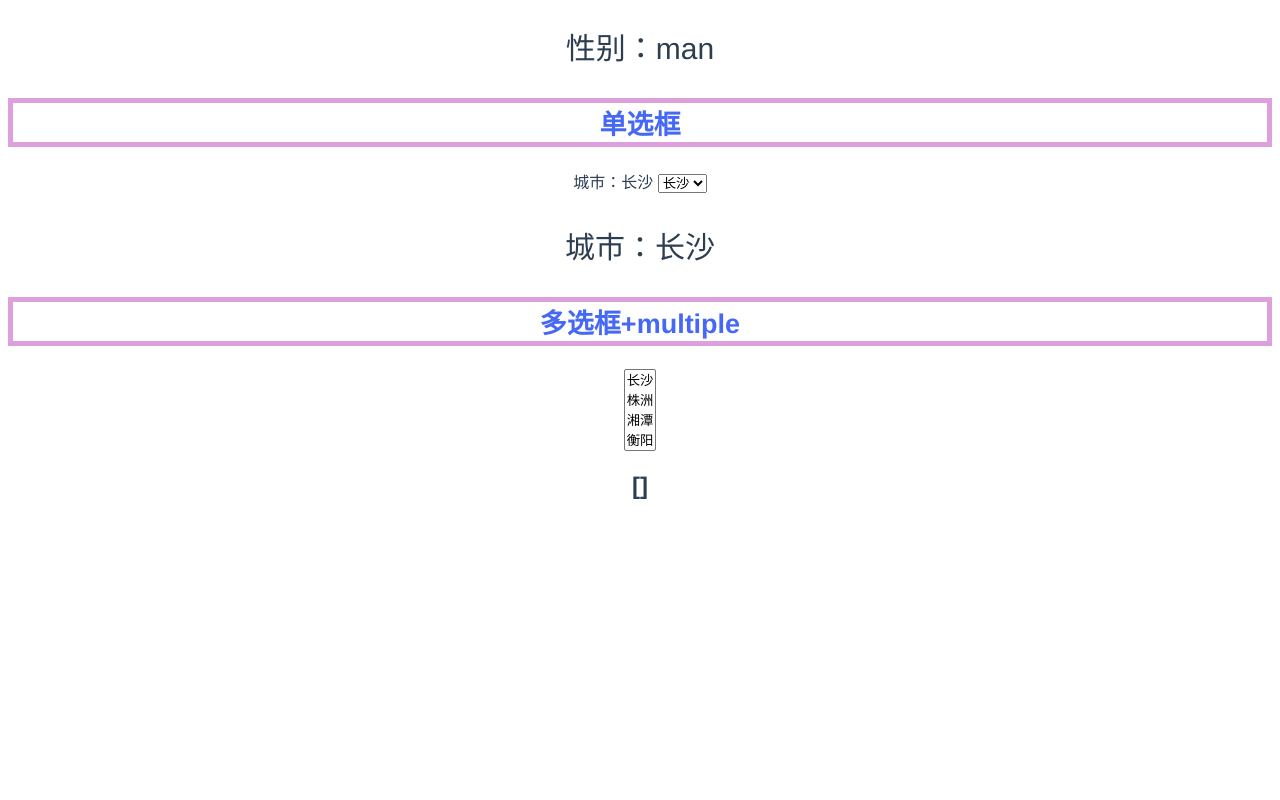
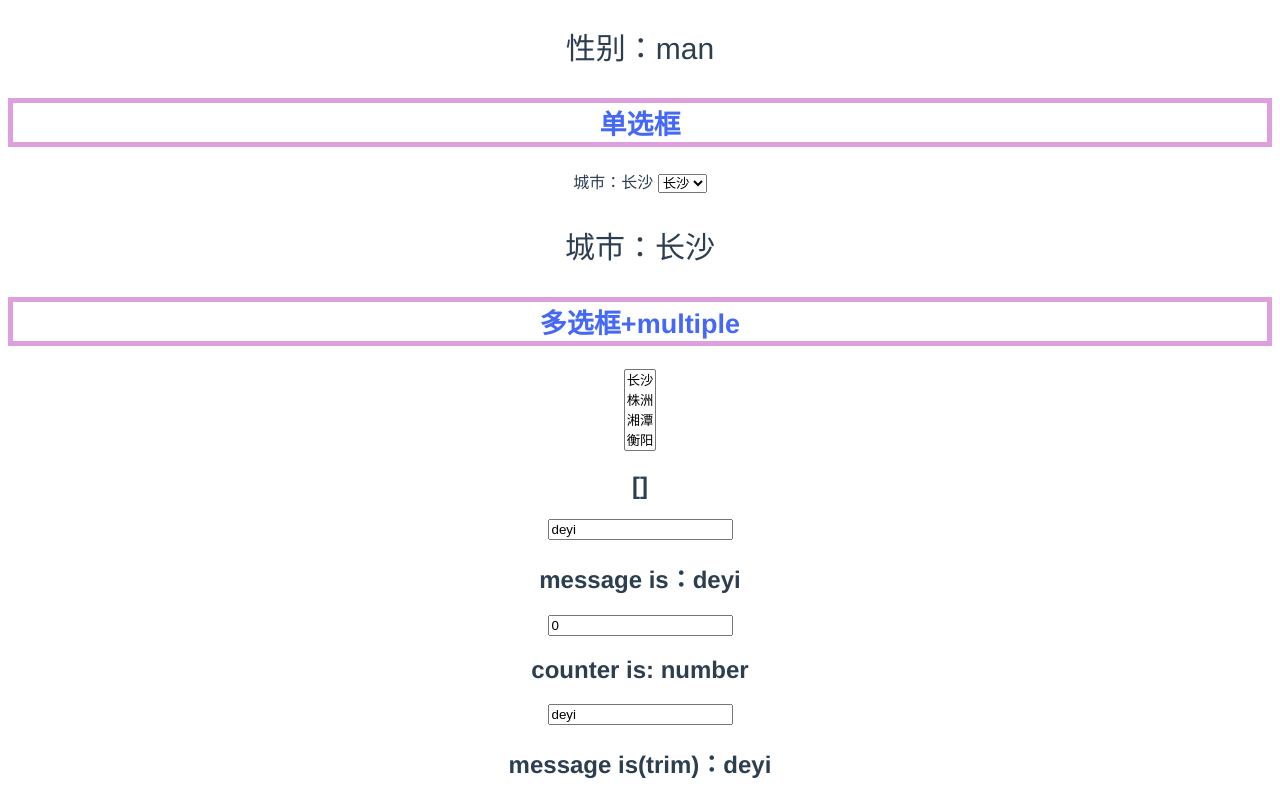
Before and after one commit to Deyi3417/learningVue3, a Vue app: page / in a window 1280 px wide. Shown: the part 544-1344 px from the top of the page. Before the commit the page ends 1063 px from the top, so only its background shows below. Built offline with nearby package versions, Linux system fonts and the light colour scheme.

Commit message:
v-model修饰符.lazy .number .trim

```diff
--- a/src/components/表单输入绑定/V_MODEL.vue
+++ b/src/components/表单输入绑定/V_MODEL.vue
@@ -4,7 +4,7 @@ export default {
   data() {
     return {
       uTitle:"表单输入绑定v-model",
-      msg:'',
+      msg:'deyi',
       checked:true,
     //  定义一个数组
       fruits:[],
@@ -12,6 +12,7 @@ export default {
       // 注意赋值的时候使用双引号""
       city:"长沙",
       cities:[],
+      counter:0,
     }
   },
   methods:{
@@ -19,6 +20,9 @@ export default {
       // console.log(e);
       this.msg = e.target.value;
 
+    },
+    downMsg:function () {
+      console.log(this.msg);
     }
   }
 }
@@ -77,6 +81,17 @@ export default {
       <option value="衡阳">衡阳</option>
     </select>
     <h2>{{cities}}</h2>
+<!--  修饰符：.lazy  -->
+<!-- 在“change”时而非“input”时更新 -->
+    <input type="text" v-model.lazy="msg" placeholder="edit me">
+    <h2>message is：{{msg}}</h2>
+<!--  如果想自动将用户的输入值转为数值类型，可以给 v-model 添加 number 修饰符：  -->
+    <input type="text" v-model.number="counter" placeholder="edit me">
+    <h2>counter is: {{typeof counter}}</h2>
+<!--  trim  -->
+<!--  如果要自动过滤用户输入的首尾空白字符，可以给 v-model 添加 trim 修饰符：  -->
+    <input type="text" v-model.trim="msg" placeholder="edit me" @click="downMsg">
+    <h2>message is(trim)：{{msg}}</h2>
   </div>
 </template>
 
```
